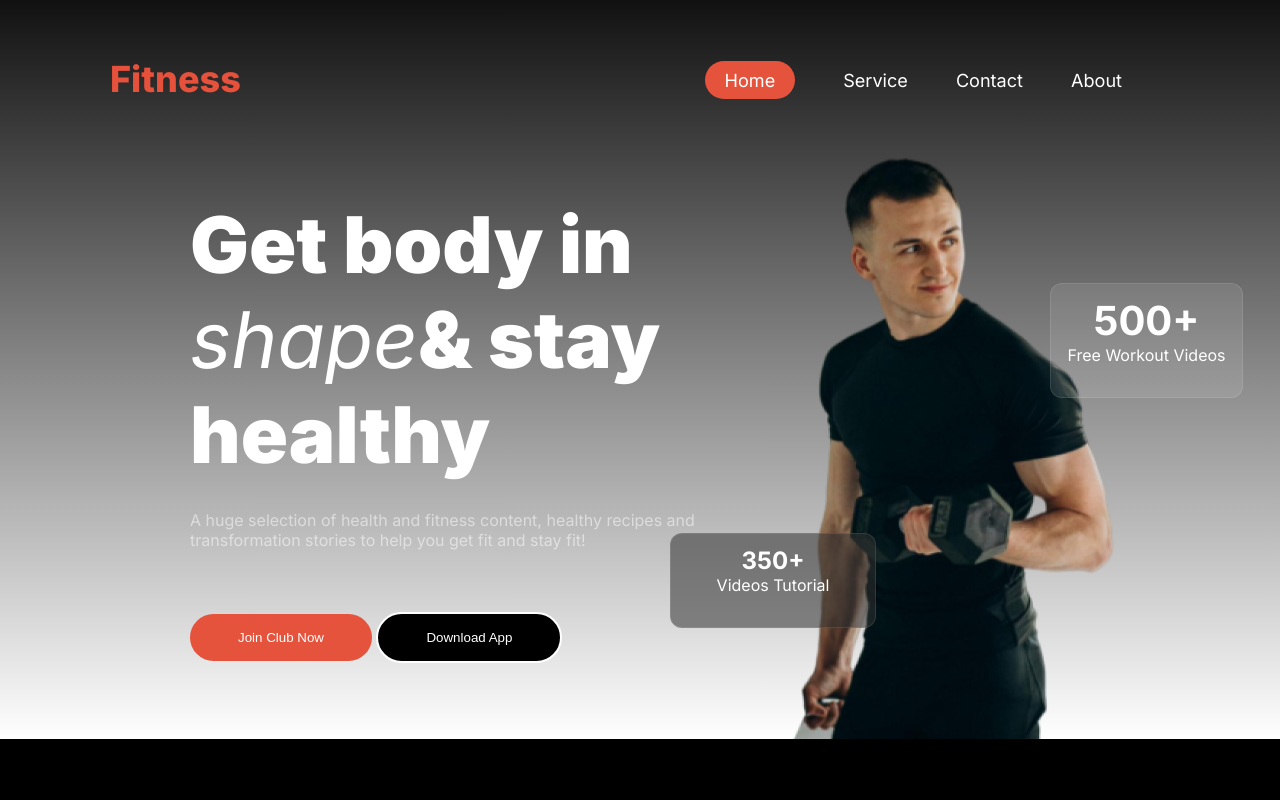
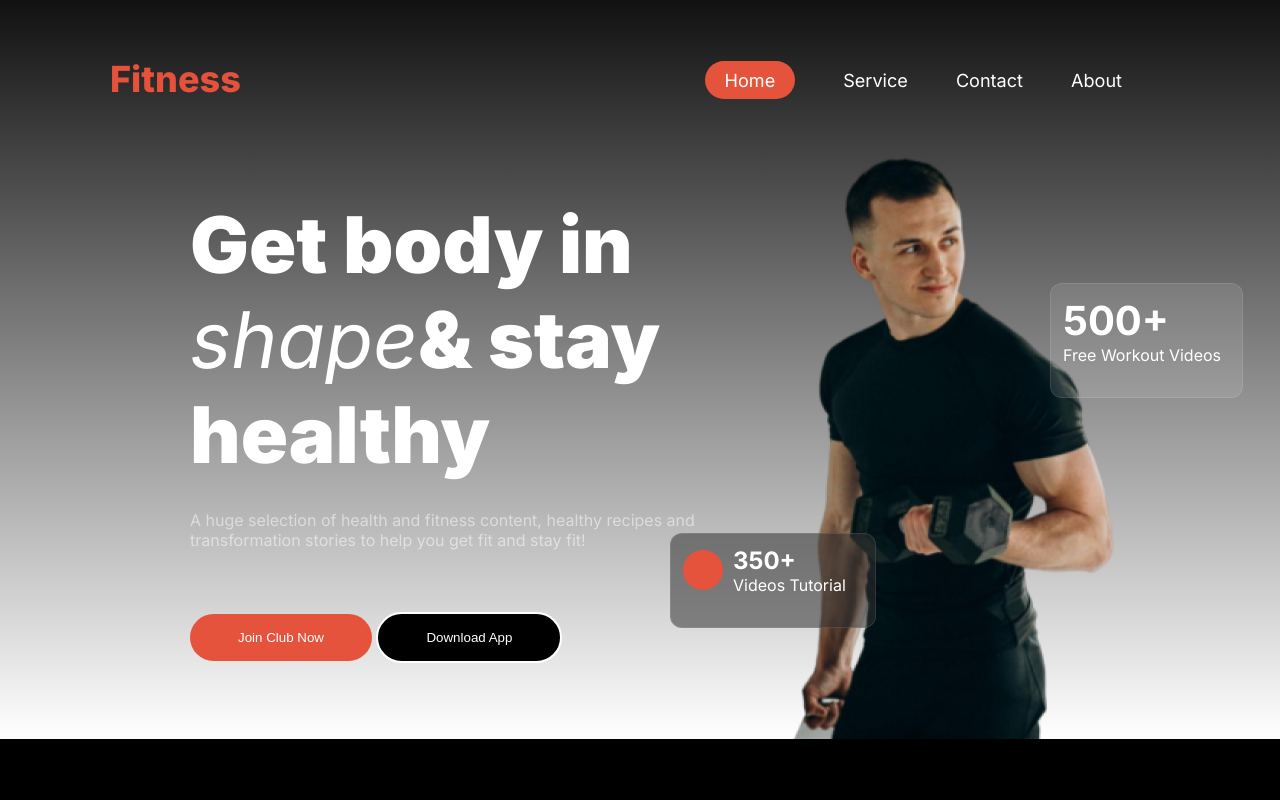
Before and after one commit to eamrandoc/fitness, a plain HTML site: page index.html in a window 1280 px wide. Shown: the top 800 px of the page. Drawn offline with Linux system fonts and the light colour scheme.

Commit message:
added font awesome icons

```diff
--- a/index.html
+++ b/index.html
@@ -6,6 +6,7 @@
     <title>fitness</title>
     <link rel="stylesheet" href="styles/style.css">
     <link rel="stylesheet" href="styles/responsive.css">
+    <script src="https://kit.fontawesome.com/e8edf436d0.js" crossorigin="anonymous"></script>
 </head>
 <body class="inter-font">
      <!-- header part start -->
@@ -22,7 +23,7 @@
                     <li><a href="" class="secondary-color">About</a></li>
                 </ul>
             </nav>
-            <div class="humberg-icon">fav</div>
+            <div class="humberg-icon"><i class="fa-solid fa-bars"></i></div>
         </section>
         <!-- banner section start -->
         <section class="get-body">
@@ -40,8 +41,13 @@
                     <p>Free Workout Videos</p>
                 </div>
                 <div class="n350 secondary-color">
-                    <h5>350+</h5>
-                    <p>Videos Tutorial</p>
+                    <div class="circle">
+                        <i class="fa-solid fa-circle"></i>
+                    </div>
+                    <div>
+                        <h5>350+</h5>
+                        <p>Videos Tutorial</p>
+                    </div>
                 </div>
         </section>
         <!-- banner section end  -->
--- a/styles/responsive.css
+++ b/styles/responsive.css
@@ -14,6 +14,8 @@
 }
 .humberg-icon{
     display: block;
+    color: white;
+    font-size: 1.5rem;
 }
 /* get body part start  */
 .get-body{
@@ -33,6 +35,7 @@
     left: 20px;
     top: 950px;
 }
+
 /* get body part end  */
 /* change your habbit start  */
 .change-your-habbit-images{
--- a/styles/style.css
+++ b/styles/style.css
@@ -162,9 +162,10 @@ header{
     top: 150px;
     width: 193px;
     padding: 12px;
-    text-align: center;
 }
 .n350{
+    display: flex;
+    gap: 10px;
     box-sizing: border-box;
     border: 1px solid rgba(255, 255, 255, 0.1);
     border-radius: 12px;
@@ -175,7 +176,10 @@ header{
     top: 400px;
     width: 206px;
     padding: 12px;
-    text-align: center;
+}
+.circle{
+    color: rgb(230, 83, 60);
+    font-size: 2.5rem;
 }
 /* get body part end  */
 main{
```
